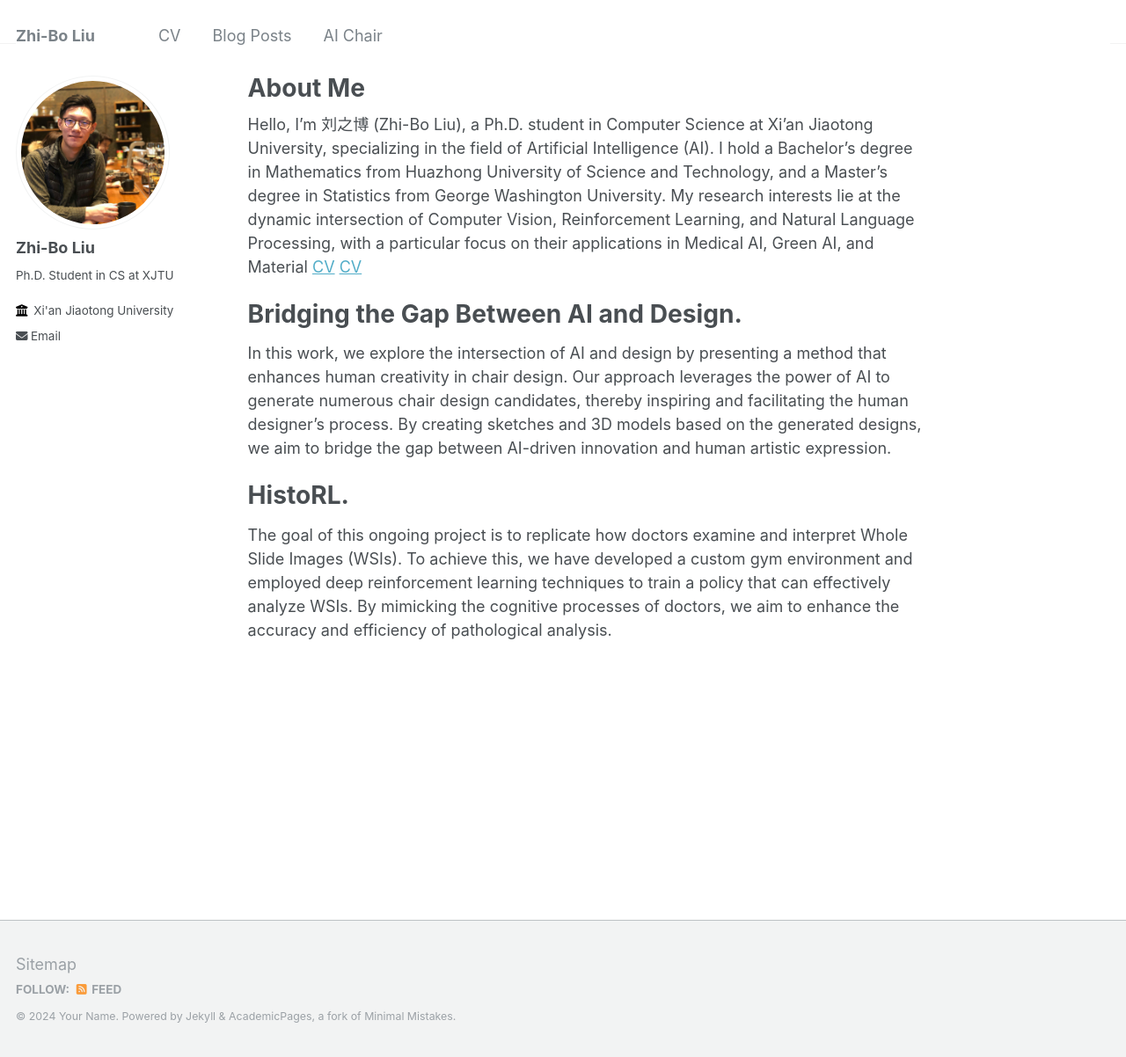
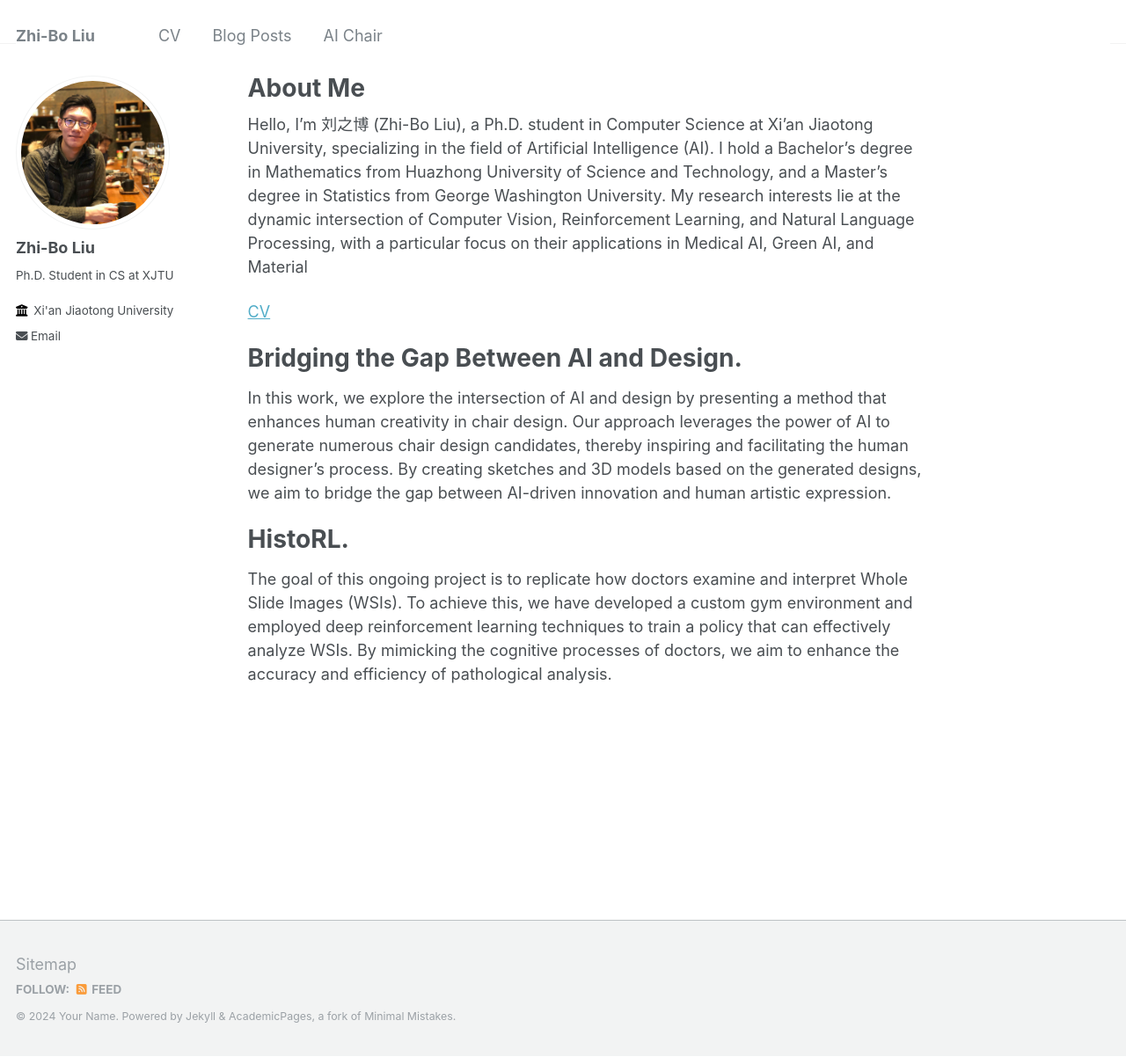
Before and after one commit to zhibo-liu/zhibo-liu.github.io, a Jekyll site: the page built from _pages/about.md, in a window 1280 px wide and 1202 px high. Shown: the whole window at 88% size. Built offline with Jekyll 4.4.1, drawn with Linux system fonts in a browser that asks for light colours.

```diff
--- a/_pages/about.md
+++ b/_pages/about.md
@@ -9,7 +9,8 @@ redirect_from:
 
 Hello, I'm 刘之博 (Zhi-Bo Liu), a Ph.D. student in Computer Science at Xi'an Jiaotong University, specializing in the field of Artificial Intelligence (AI). I hold a Bachelor's degree in Mathematics from Huazhong University of Science and Technology, and a Master's degree in Statistics from George Washington University.
 My research interests lie at the dynamic intersection of Computer Vision, Reinforcement Learning, and Natural Language Processing, with a particular focus on their applications in Medical AI, Green AI, and Material
- [CV](https://zhibo-liu.github.io/files/cv.pdf)
+
+ <!-- [CV](https://zhibo-liu.github.io/files/cv.pdf)  -->
  [CV](/files/cv.pdf)
 
 Bridging the Gap Between AI and Design.
```
